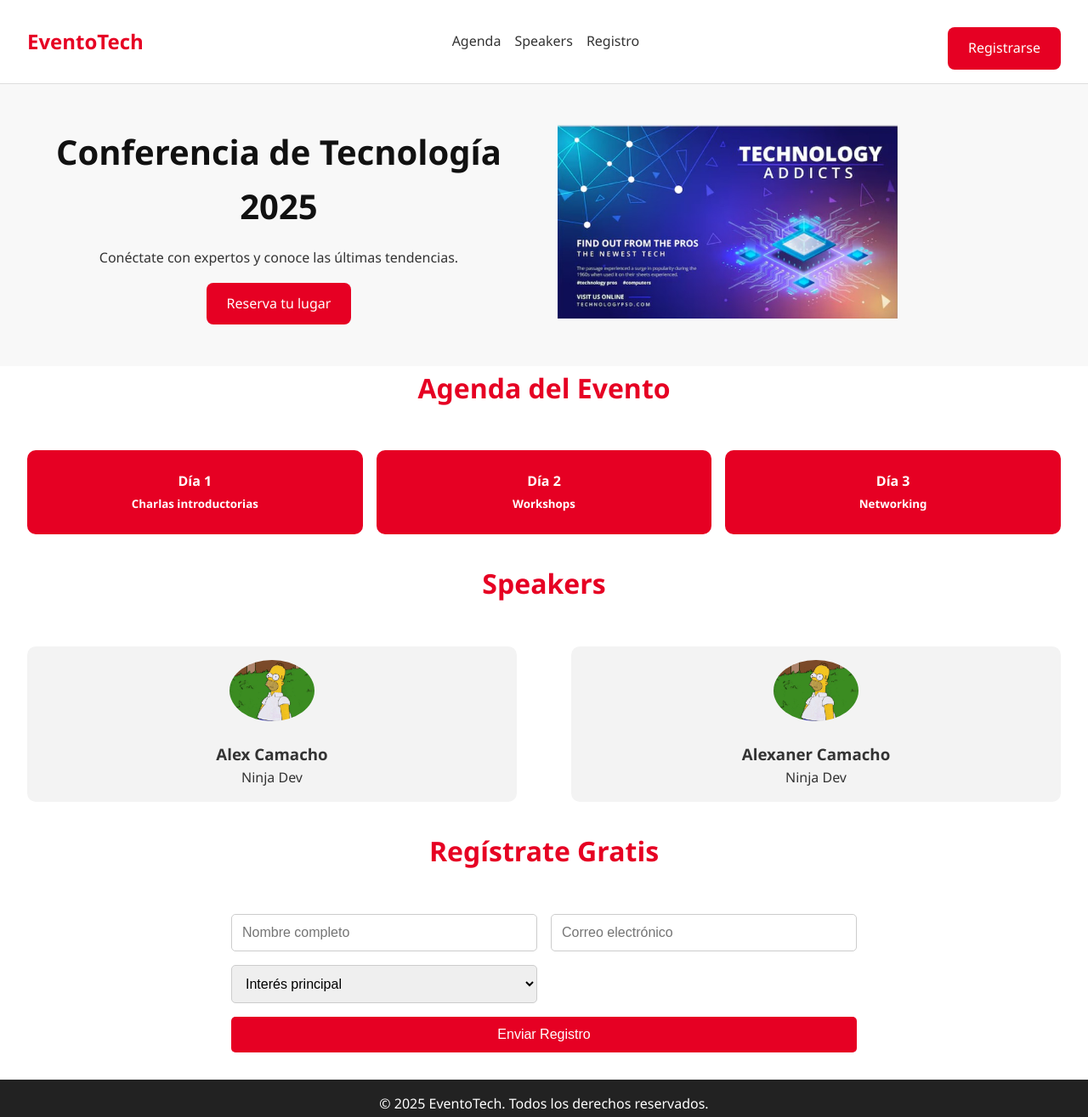
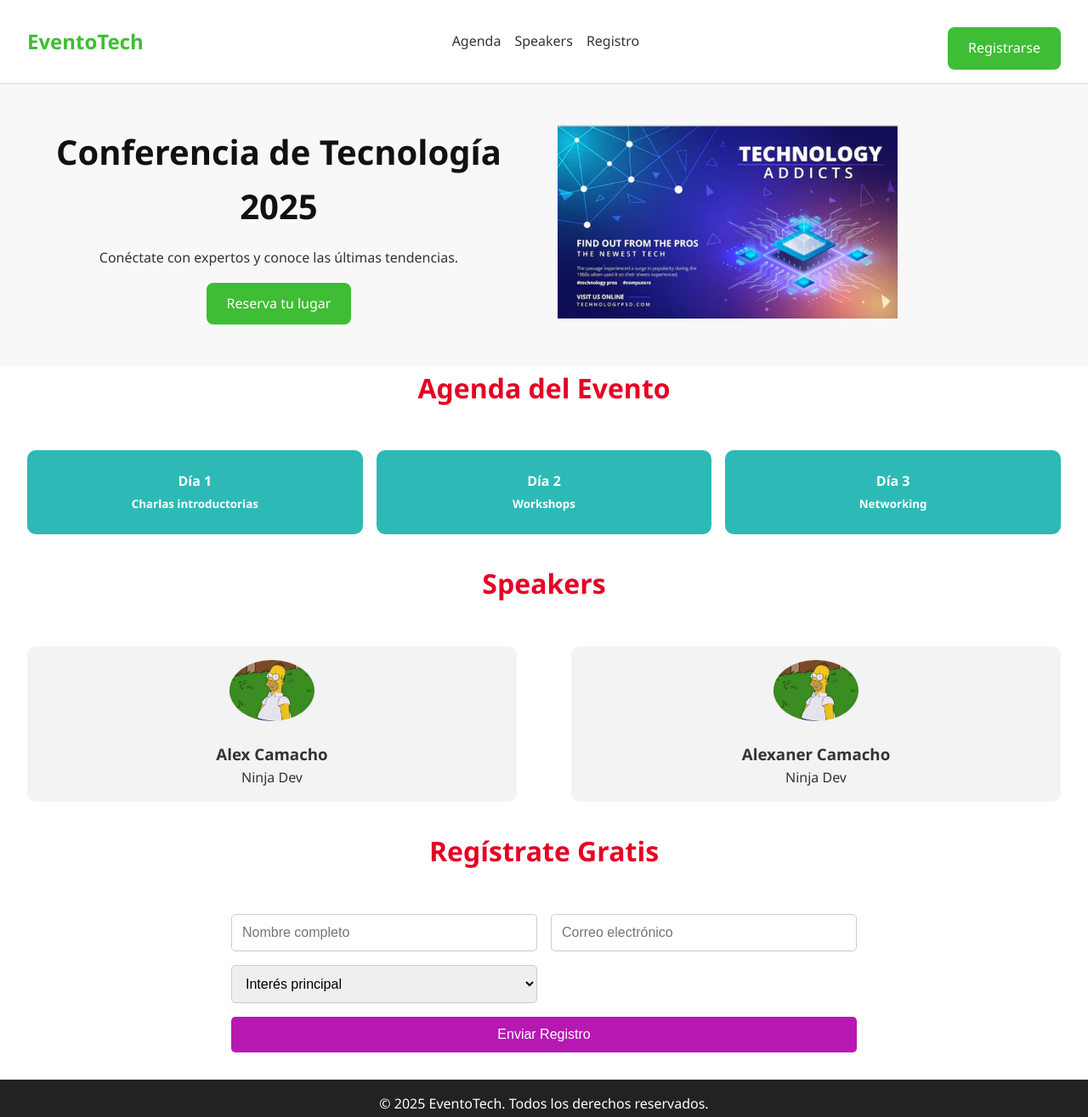
Before and after one commit to datmau/evento-tech, a plain HTML site: page index.html in a window 1280 px wide. Shown: the whole page at 85% size. Drawn offline with Linux system fonts and the light colour scheme; files whose address does not match are found by name.

Commit message:
cambio-colores
cambiaron los colores para reflejar la nueva campaña del evento

```diff
--- a/style.css
+++ b/style.css
@@ -14,7 +14,7 @@ body {
 
 /* Botones reutilizables */
 .btn-primary, .btn-cta {
-  background-color: #e60023;
+  background-color: #3fbd34;
   color: #fff;
   padding: 0.75rem 1.5rem;
   text-decoration: none;
@@ -46,7 +46,7 @@ h2 {
 .logo {
   font-size: 1.5rem;
   font-weight: bold;
-  color: #e60023;
+  color: #3fbd34;
 }
 
 .menu {
@@ -98,7 +98,7 @@ h2 {
 }
 
 .dia {
-  background-color: #e60023;
+  background-color: #2dbab6;
   color: #fff;
   padding: 1.5rem;
   border-radius: 10px;
@@ -155,7 +155,7 @@ h2 {
 
 .form-grid button {
   grid-column: span 2;
-  background-color: #e60023;
+  background-color: #b718b2;
   color: white;
   border: none;
   cursor: pointer;
```
